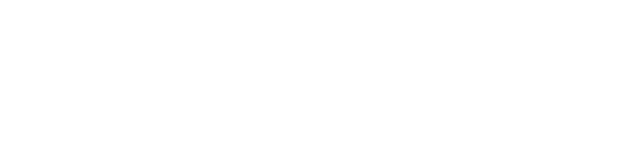
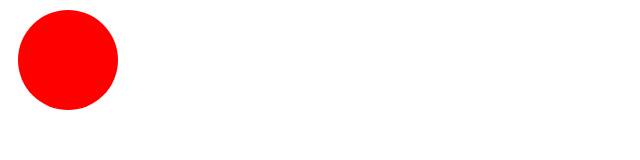
Before and after one commit to zen900220/practice, a plain HTML site: page index.html in a window 1280 px wide. Shown: the whole page, without its empty margins (0-640 px from the left). Drawn offline with Linux system fonts and the light colour scheme.

Commit message:
Update index.html

```diff
--- a/index.html
+++ b/index.html
@@ -4,8 +4,17 @@
   <head>
     <meta charset="utf-8">
     <title>Test Page</title>
+    <style media="screen">
+      .circle{
+        width:100px;
+        height:100px;
+        border-radius:50%;
+        margin:10px;
+        background-color:red;
+      }
+    </style>
   </head>
   <body>
-
+    <div class="circle"></div>
   </body>
 </html>
```
